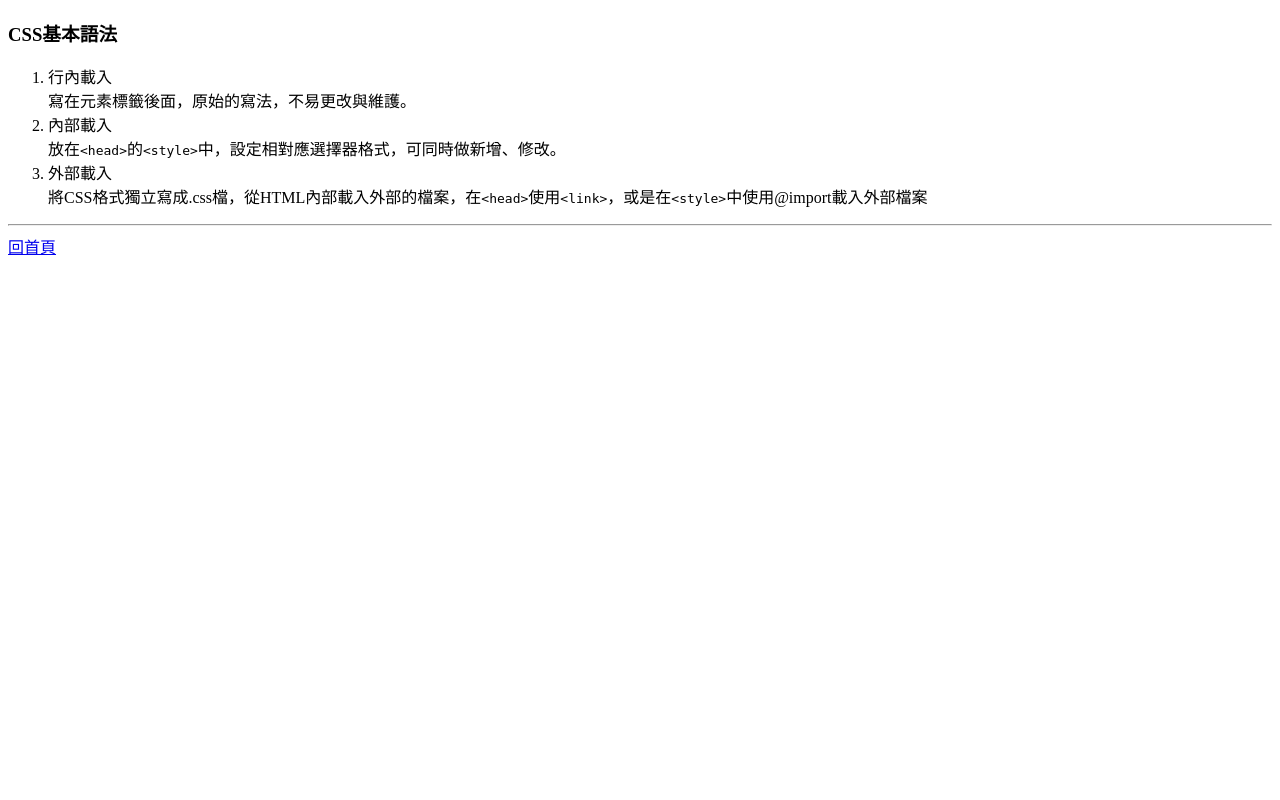
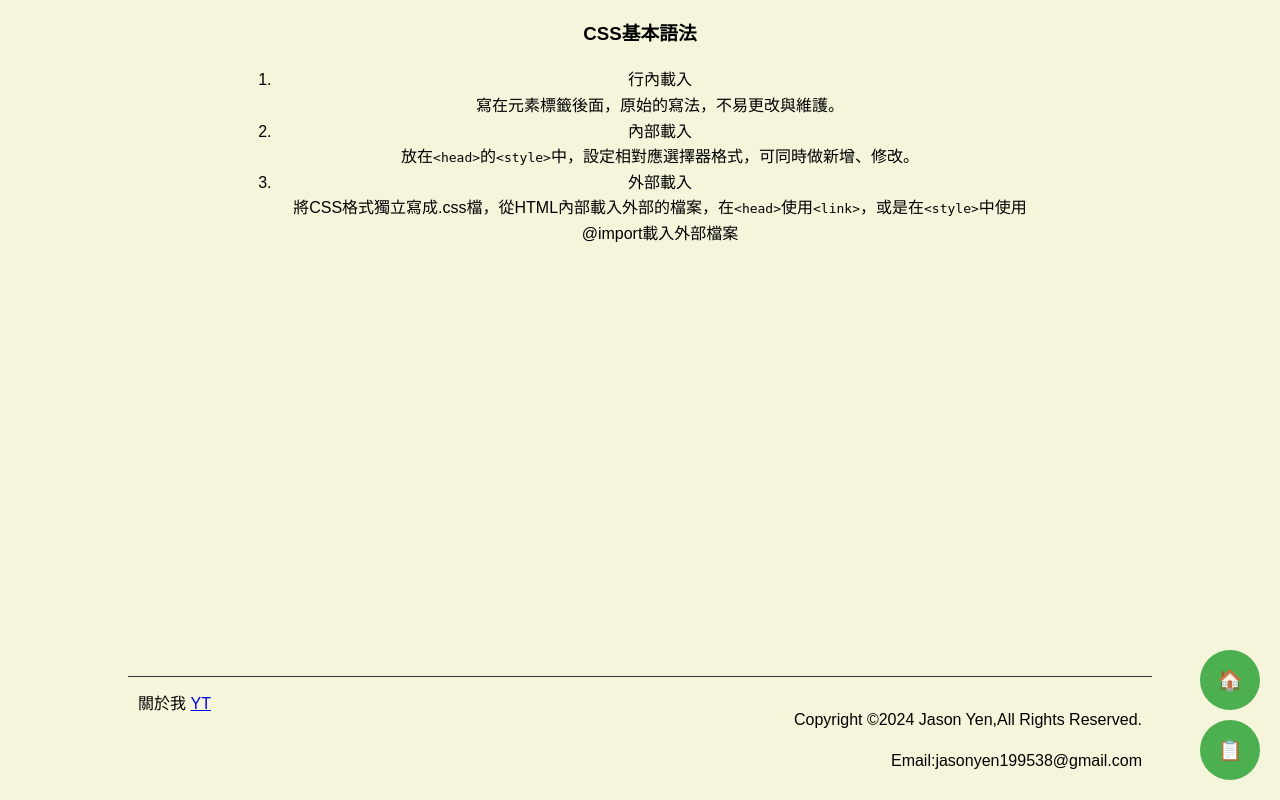
Before and after one commit to jasonyen84/myresume, a Flask app: page /css in a window 1280 px wide. Run offline with Flask 3, Linux system fonts and the light colour scheme.

Commit message:
加入浮動按鈕，美化網頁

```diff
--- /dev/null
+++ b/static/global.css
@@ -0,0 +1,103 @@
+/* 在這裡添加您的全局樣式 */
+body {
+    background-color: beige;
+    text-align: center;
+    font-family: Arial, sans-serif;
+    line-height: 1.6;
+    margin: 0;
+    padding: 0;
+    display: flex;
+    flex-direction: column;
+    justify-content: space-between;
+    min-height: 100vh;
+}
+
+hr {
+    width: 80%;
+    margin: 0 auto 4px;
+    /* 修改這裡，上邊距為0，下邊距為4px */
+    border: none;
+    border-top: 1px solid #333;
+}
+
+.container {
+    width: 60%;
+    /* 修改這裡，將寬度設置為60% */
+    margin: auto;
+    text-align: center;
+    flex-grow: 1;
+    display: flex;
+    flex-direction: column;
+}
+
+.footer {
+    width: 80%;
+    /* 修改這裡，將寬度設置為60% */
+
+    position: relative;
+    bottom: 0;
+    left: 10%;
+    /* 修改這裡，使footer居中 */
+    /* 添加這行，使footer居中 */
+    display: flex;
+    justify-content: space-between;
+    padding: 10px;
+    box-sizing: border-box;
+}
+
+.about-me {
+    text-align: left;
+}
+
+.copyright {
+    text-align: right;
+}
+
+/* 可以繼續添加更多全局樣式 */
+
+/* 在文件末尾添加以下內容 */
+
+.back-to-top {
+    position: fixed;
+    bottom: 20px;
+    right: 20px;
+    background-color: #4CAF50;
+    color: white;
+    padding: 10px 15px;
+    border-radius: 5px;
+    text-decoration: none;
+    display: none;
+    transition: background-color 0.3s;
+}
+
+.back-to-top:hover {
+    background-color: #45a049;
+}
+
+.floating-buttons {
+    position: fixed;
+    bottom: 20px;
+    right: 20px;
+    display: flex;
+    flex-direction: column;
+    gap: 10px;
+}
+
+.floating-button {
+    background-color: #4CAF50;
+    color: white;
+    padding: 10px;
+    border-radius: 50%;
+    text-decoration: none;
+    display: flex;
+    justify-content: center;
+    align-items: center;
+    width: 40px;
+    height: 40px;
+    font-size: 20px;
+    transition: background-color 0.3s;
+}
+
+.floating-button:hover {
+    background-color: #45a049;
+}
--- /dev/null
+++ b/static/global.js
@@ -0,0 +1,28 @@
+// 回到頂部按鈕的功能
+var backToTopButton = document.getElementById("backToTop");
+
+window.onscroll = function () {
+    if (document.body.scrollTop > 20 || document.documentElement.scrollTop > 20) {
+        backToTopButton.style.display = "flex";
+    } else {
+        backToTopButton.style.display = "none";
+    }
+};
+
+backToTopButton.onclick = function (e) {
+    e.preventDefault();
+    document.body.scrollTop = 0;
+    document.documentElement.scrollTop = 0;
+};
+
+// 複製網址功能
+var copyUrlButton = document.getElementById("copyUrl");
+
+copyUrlButton.onclick = function (e) {
+    e.preventDefault();
+    navigator.clipboard.writeText(window.location.href).then(function () {
+        alert("網址已複製到剪貼簿");
+    }, function () {
+        alert("複製失敗，請手動複製");
+    });
+};
--- a/templates/css.html
+++ b/templates/css.html
@@ -4,6 +4,7 @@
 <head>
     <meta charset="UTF-8">
     <meta name="viewport" content="width=device-width, initial-scale=1.0">
+    <link rel="stylesheet" href="/static/global.css">
     <title>CSS 語法</title>
 </head>
 
@@ -11,7 +12,7 @@
     <div>
         <h3>CSS基本語法</h3>
     </div>
-    <ol>
+    <ol class="container">
         <li>行內載入</li>
         <div>寫在元素標籤後面，原始的寫法，不易更改與維護。</div>
         <li>內部載入</li>
@@ -26,8 +27,27 @@
     </ol>
 
 
+
+
     <hr>
-    <a href="/">回首頁</a>
+    <div class="footer">
+        <div class="about-me">
+            <span>關於我</span>
+            <a href="https://www.youtube.com/@blood18star">YT</a>
+        </div>
+
+        <div class="copyright">
+            <p>Copyright &copy;2024 Jason Yen,All Rights Reserved.</p>
+            <p>Email:jasonyen199538@gmail.com</p>
+        </div>
+    </div>
+    <div class="floating-buttons">
+        <a href="#" class="floating-button" id="backToTop" title="回到頂部">↑</a>
+        <a href="/" class="floating-button" title="回首頁">🏠</a>
+        <a href="#" class="floating-button" id="copyUrl" title="複製網址">📋</a>
+    </div>
+
+    <script src="/static/global.js"></script>
 </body>
 
 </html>
```
Also changed, not shown: run.py (+4 -3 lines), templates/HTML.html (+26 -1 lines), templates/github.html (+24 -1 lines), templates/home.html (+15 -6 lines), templates/js.html (+25 -1 lines), templates/pm25.html (+21 -1 lines), templates/sql.html (+25 -1 lines).
